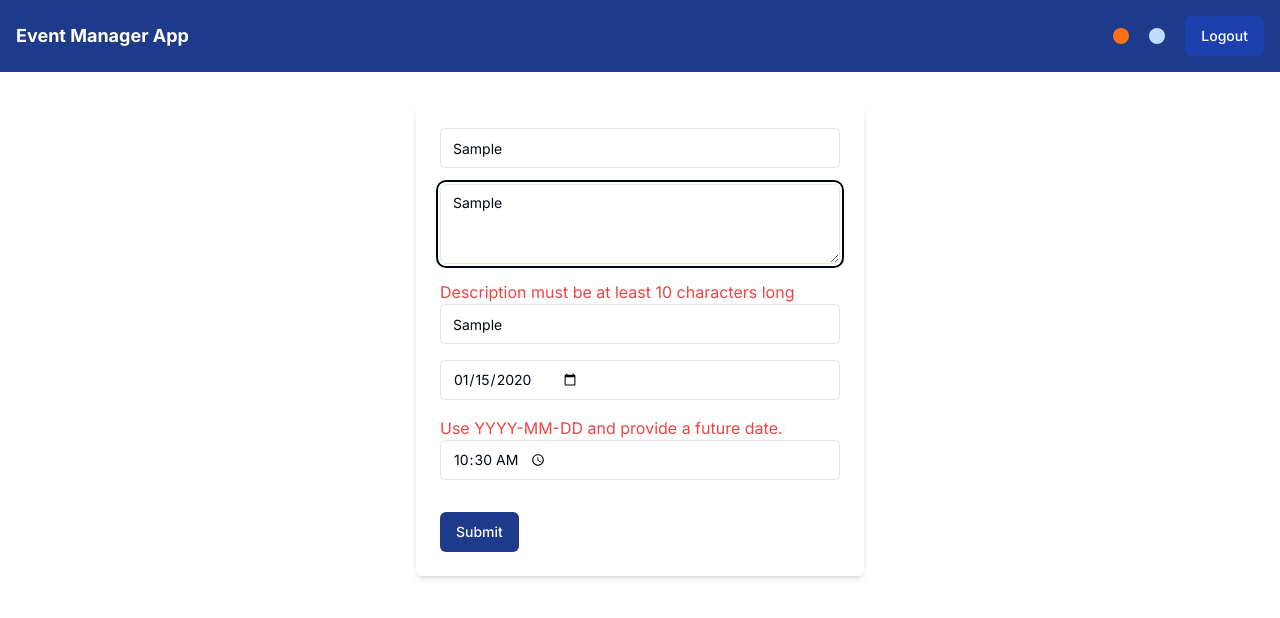
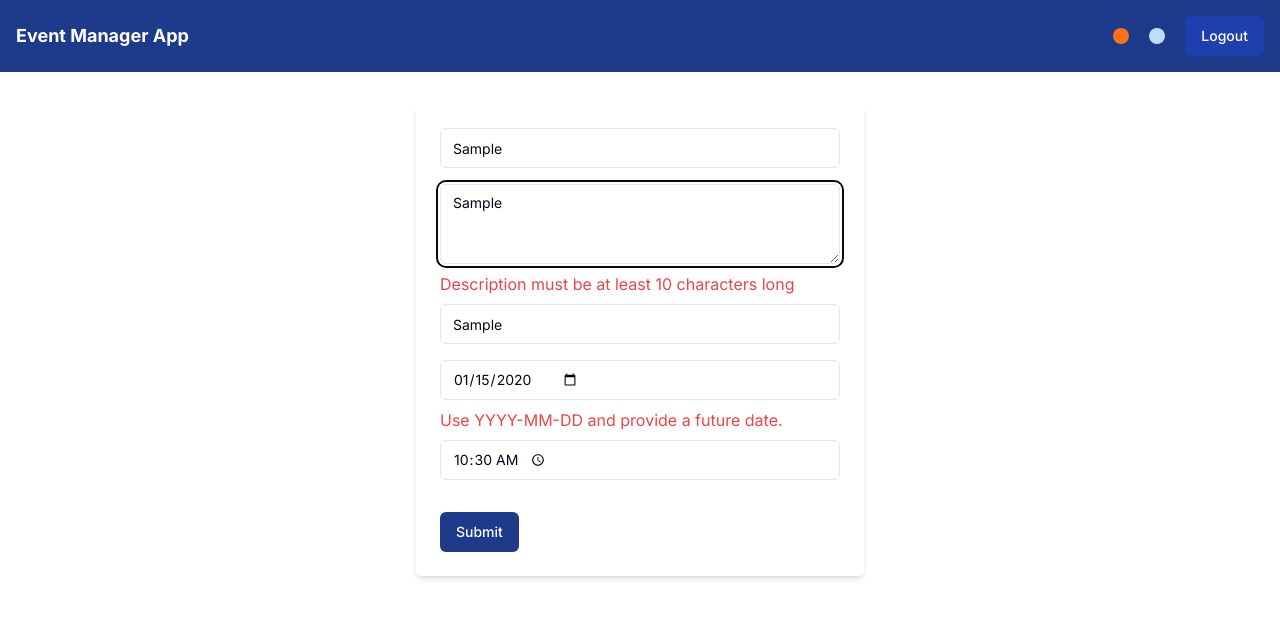
Before and after one commit to pawan-perennial21/event_management_app, a Next.js app: page /add-event in a window 1280 px wide. Both pictures are taken after typing "Sample", "Sample", "Sample", "2020-01-15", "10:30" into the empty fields and a click on the button "Submit". Shown: the top 618 px of the page. Built offline with nearby package versions, Linux system fonts and the light colour scheme; no server answers.

Commit message:
optimise the code

```diff
--- a/app/components/eventForm/index.tsx
+++ b/app/components/eventForm/index.tsx
@@ -84,7 +84,7 @@
             />
 
             {errors.title?.message && (
-                <p className='text-red-500'>
+                <p className='text-red-500 -mt-2 mb-2'>
                     {errors.title?.message}
                 </p>
             )}
@@ -94,7 +94,7 @@
                 placeholder='Description'
             />
             {errors.description?.message && (
-                <p className='text-red-500'>
+                <p className='text-red-500 -mt-2 mb-2'>
                     {errors.description?.message}
                 </p>
             )}
@@ -104,7 +104,7 @@
                 placeholder='Location'
             />
             {errors.location?.message && (
-                <p className='text-red-500'>
+                <p className='text-red-500 -mt-2 mb-2'>
                     {errors.location?.message}
                 </p>
             )}
@@ -116,7 +116,9 @@
                 placeholder='Date'
             />
             {errors.date?.message && (
-                <p className='text-red-500'>{errors.date?.message}</p>
+                <p className='text-red-500 -mt-2 mb-2'>
+                    {errors.date?.message}
+                </p>
             )}
 
             <Input
@@ -126,7 +128,9 @@
                 placeholder='Time'
             />
             {errors.time?.message && (
-                <p className='text-red-500'>{errors.time?.message}</p>
+                <p className='text-red-500 -mt-2 mb-2'>
+                    {errors.time?.message}
+                </p>
             )}
             <Button
                 type='submit'
```
